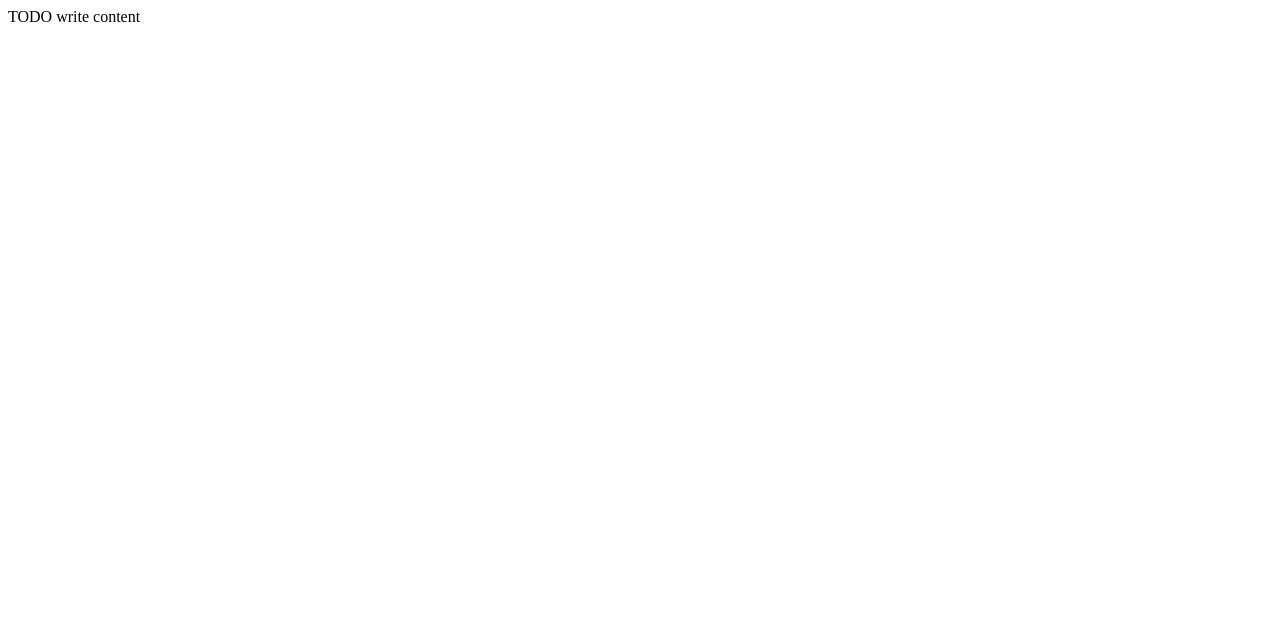
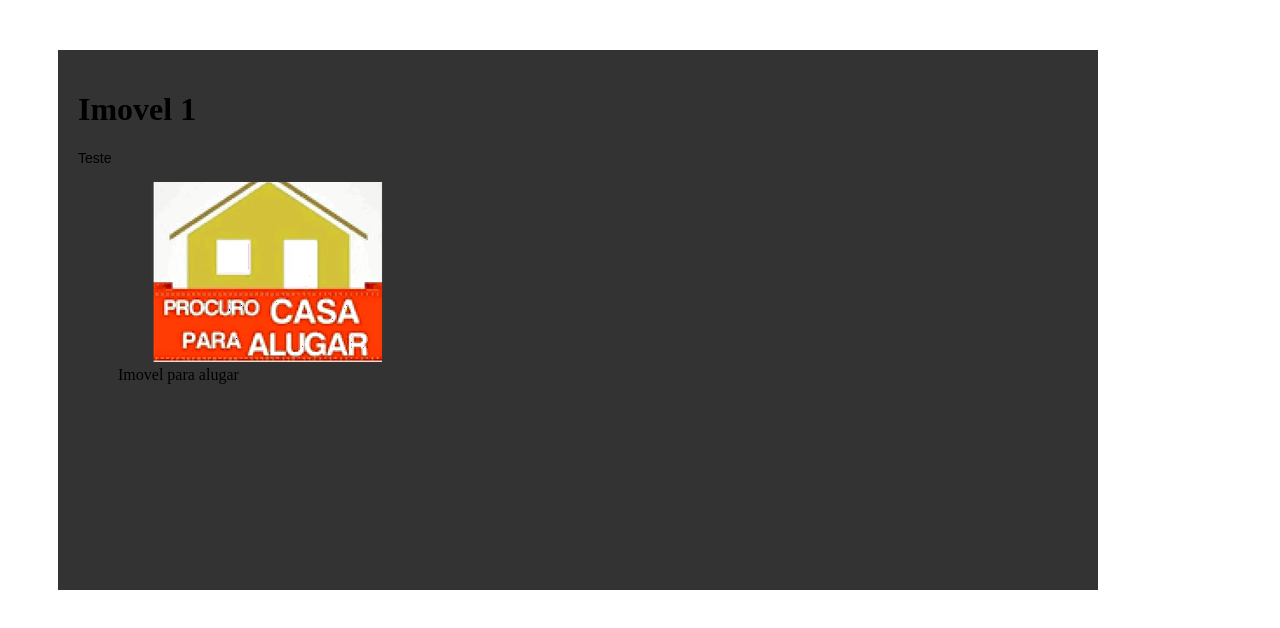
Before and after one commit to eolnardo/sound-verse, a plain HTML site: page public_html/imoveis.html in a window 1280 px wide. Drawn offline with Linux system fonts and the light colour scheme.

Commit message:
ADIMO 0.0.1
organizando alguns detalhes:

- arquivos css adicionais foram apagados, apenas o css_estilos e css_sobre se mantem

 + nova pasta imoveis (/img/imoveis): vou utilizar ela para guardar a imagem dos imóveis que ficaram disponíveis para  o cliente

+ algumas novas imagens para testes na pasta imoveis

+ comecei o código para adicionar o primeiro imóvel

+ no css_estilos adicionei alguns novos seletores para cuidar da parte de imóveis, adicionei também linhas de comentários separando a parte de cada um do arquivo para não ficar confuso

```diff
--- a/public_html/CSS/css_estilos.css
+++ b/public_html/CSS/css_estilos.css
@@ -3,5 +3,36 @@
     margin-left: 700px;
     background-color: rgba(0, 0, 0, 0.8);
     position: absolute;
+}
 
+LINE_COMENT Leo
+
+#img1{
+    background-repeat: no-repeat;
+    width: auto;
 }
+
+/* Leo */
+
+.imovel1 p{
+    margin: 0px auto;
+}
+
+.imovel1 {
+    background-color: rgba(0, 0, 0, 0.8);
+    margin: 50px 50px;
+    padding: 20px;
+    height: 500px;
+    width: 1000px
+}
+
+p{
+    font-size: 14px;
+    font-family: sans-serif;
+}
+
+/* Pedro */
+
+/* Rafa */
+
+/* Breno */
--- a/public_html/imoveis.html
+++ b/public_html/imoveis.html
@@ -3,13 +3,24 @@
 Click nbfs://nbhost/SystemFileSystem/Templates/Licenses/license-default.txt to change this license
 Click nbfs://nbhost/SystemFileSystem/Templates/ClientSide/html.html to edit this template
 -->
-<html>
+<html lang="pt-br">
     <head>
-        <title>TODO supply a title</title>
+        <title>Imoveis</title>
+
         <meta charset="UTF-8">
         <meta name="viewport" content="width=device-width, initial-scale=1.0">
+        <link href="CSS/css_estilos.css" rel="stylesheet" type="text/css"/>
     </head>
     <body>
-        <div>TODO write content</div>
+        <div class="imovel1">
+            <h1>Imovel 1</h1>
+            <p>
+                Teste
+            </p>
+            <figure id="img1" >
+                <img src="IMG/imoveis/aHR0cHM6Ly9waG90by5tZ2ZpbW92ZWlzLmNvbS5ici9waG90b3MvMDIvZjRhNzg4MTA1ZWY0MjgxNTgwYTYyMjFjZDlmZTA4MDIucG5n.jpg" alt="imagem 1"/>
+                <figcaption>Imovel para alugar</figcaption>
+            </figure>
+        </div>
     </body>
 </html>
```
Also changed, not shown: public_html/CSS/css_clientes.css (deleted, +0 -8 lines), public_html/CSS/css_funcionarios.css (deleted, +0 -8 lines), public_html/CSS/css_imoveis.css (deleted, +0 -8 lines), public_html/IMG/imoveis/9d70d17d2aa398a3894e8078bcb676a7.jpg (added), public_html/IMG/imoveis/aHR0cHM6Ly9waG90by5tZ2ZpbW92ZWlzLmNvbS5ici9waG90b3MvMDIvZjRhNzg4MTA1ZWY0MjgxNTgwYTYyMjFjZDlmZTA4MDIucG5n.jpg (added), public_html/IMG/imoveis/imagem1.jpg (added).
